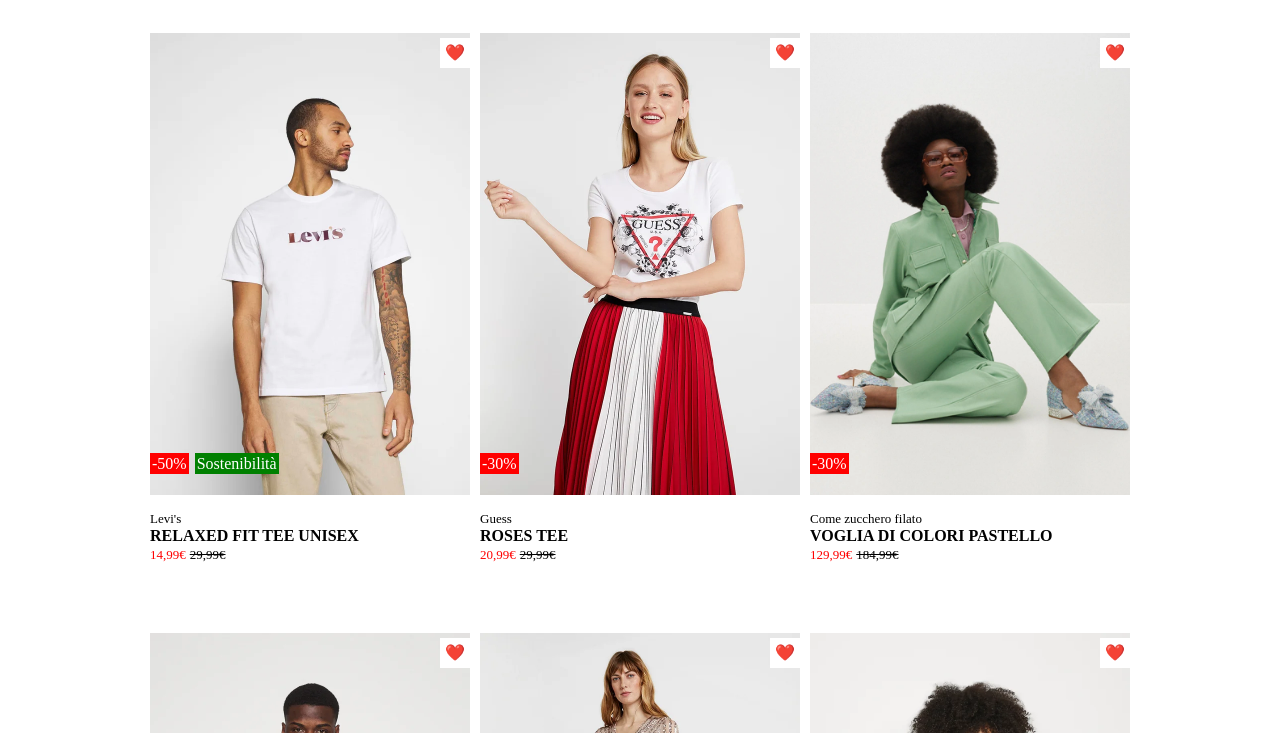
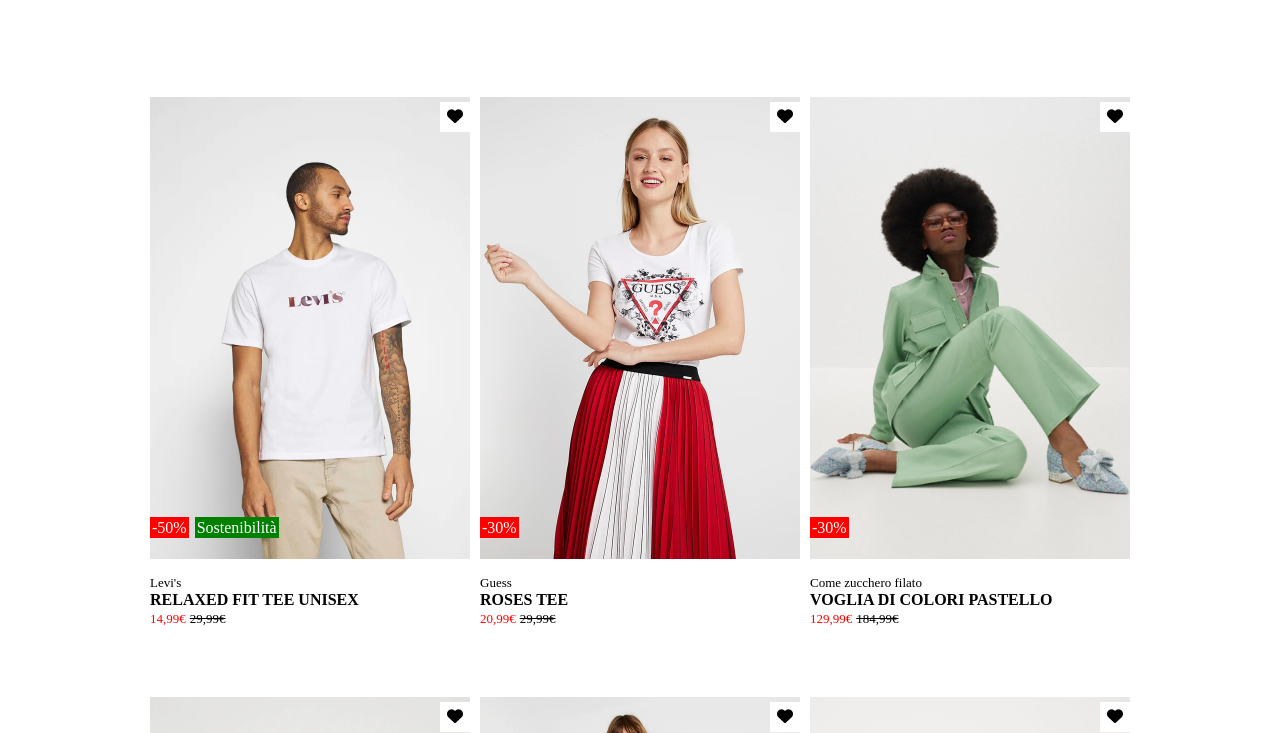
Before and after one commit to matnat99/html-css-boolando, a plain HTML site: page index.html in a window 1280 px wide. Shown: the part 67-800 px from the top of the page. Drawn offline with Linux system fonts and the light colour scheme.

Commit message:
feat: add hover heart

```diff
--- a/index.html
+++ b/index.html
@@ -41,7 +41,7 @@
             <div class="img-container">
                 <img class="img" src="img/1.webp" alt="Levis T-shirt">
                 <img class="img-back" src="img/1b.webp" alt="Levis Outfit">
-                <div class="heart">❤️</div>
+                <div class="heart"><i class="fa-solid fa-heart"></i></div>
                 <div class="tag-container">
                     <span class="tag-red">-50%</span>
                     <span class="tag-green">Sostenibilità</span>
@@ -54,7 +54,7 @@
             <div class="img-container">
                 <img class="img" src="img/2.webp" alt="Guess">
                 <img class="img-back" src="img/2b.webp" alt="Guess Outfit">
-                <div class="heart">❤️</div>
+                <div class="heart"><i class="fa-solid fa-heart"></i></div>
                 <div class="tag-container">
                     <span class="tag-red">-30%</span>
                 </div>
@@ -66,7 +66,7 @@
             <div class="img-container">
                 <img class="img" src="img/3.webp" alt="Cotton Candy outfit lightgreen">
                 <img class="img-back" src="img/3b.webp" alt="Cotton Candy outfit lightbeige">
-                <div class="heart">❤️</div>
+                <div class="heart"><i class="fa-solid fa-heart"></i></div>
                 <div class="tag-container">
                     <span class="tag-red">-30%</span>
                 </div>
@@ -78,7 +78,7 @@
             <div class="img-container">
                 <img class="img" src="img/4.webp" alt="Levis T-shirt">
                 <img class="img-back" src="img/4b.webp" alt="Levis Outfit">
-                <div class="heart">❤️</div>
+                <div class="heart"><i class="fa-solid fa-heart"></i></div>
                 <div class="tag-container">
                     <span class="tag-red">-50%</span>
                     <span class="tag-green">Sostenibilità</span>
@@ -91,7 +91,7 @@
             <div class="img-container">
                 <img class="img" src="img/5.webp" alt="Maya Deluxe1">
                 <img class="img-back" src="img/5b.webp" alt="Maya Deluxe2">
-                <div class="heart">❤️</div>
+                <div class="heart"><i class="fa-solid fa-heart"></i></div>
                 <span class="small">Maya Deluxe</span>
                 <strong>STRIPE BODIcE</strong>
                 <span class="red small">99,99€</span>
@@ -99,7 +99,7 @@
             <div class="img-container">
                 <img class="img" src="img/6.webp" alt="Esprit1">
                 <img class="img-back" src="img/6b.webp" alt="Esprit2">
-                <div class="heart">❤️</div>
+                <div class="heart"><i class="fa-solid fa-heart"></i></div>
                 <div class="tag-container">
                     <span class="tag-green">Sostenibilità</span>
                 </div>
--- a/style.css
+++ b/style.css
@@ -29,9 +29,9 @@ strong{
 header {
     background-color: #FF6900;
     color: white;
-    width: 100%;
-    position: fixed;
-    z-index: 1;
+    position: sticky;
+    top: 0;
+    z-index: 10;
 }
 
 .header-nav.container{
@@ -88,7 +88,6 @@ main{
     cursor: pointer;
 }
 
-
 div.img-container{
     position: relative;
 }
@@ -102,6 +101,10 @@ div.img-container{
 
 .img-container:hover .img-back{
     opacity: 1;
+}
+
+.heart:hover i{
+    color: red;
 }
 
 .heart{
```
